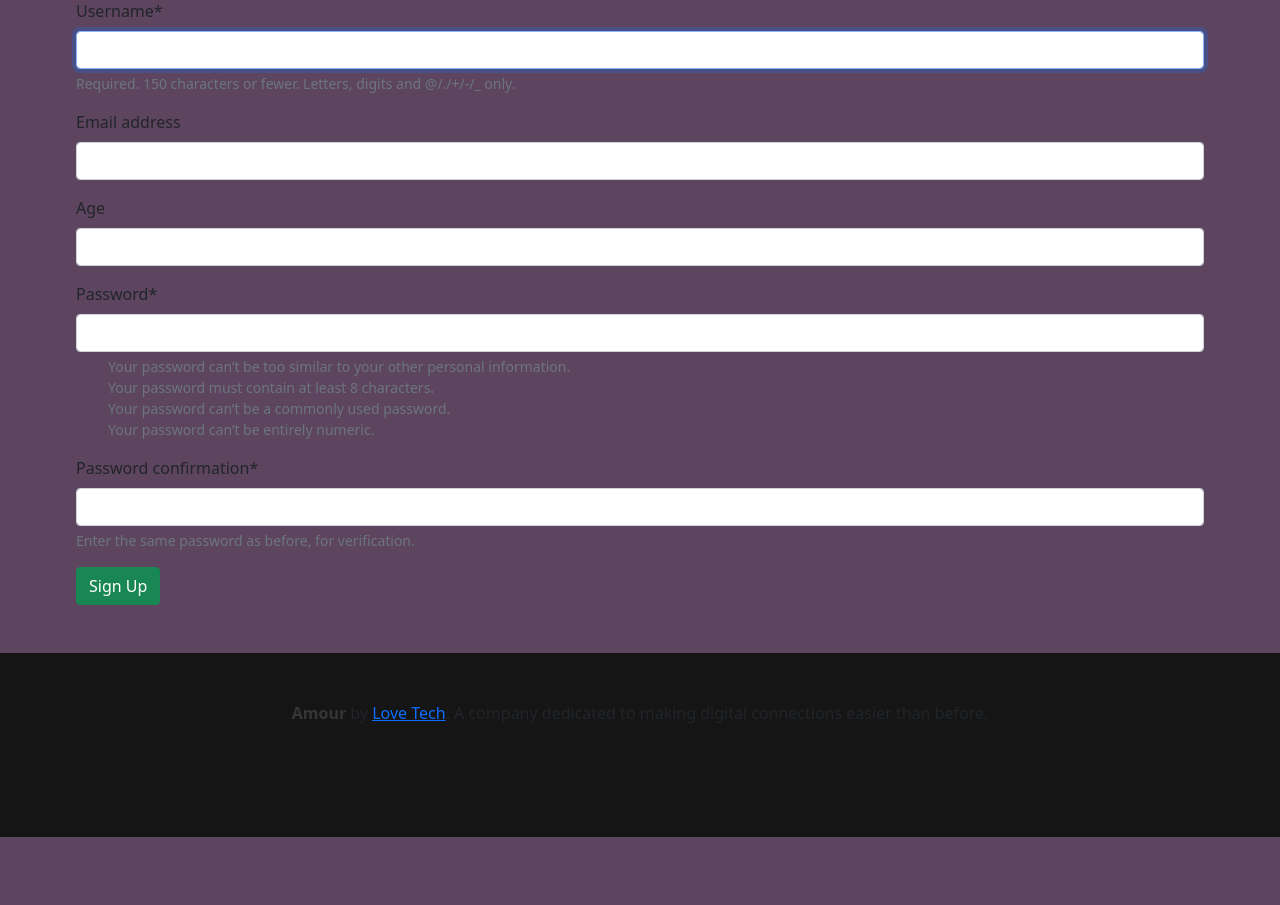
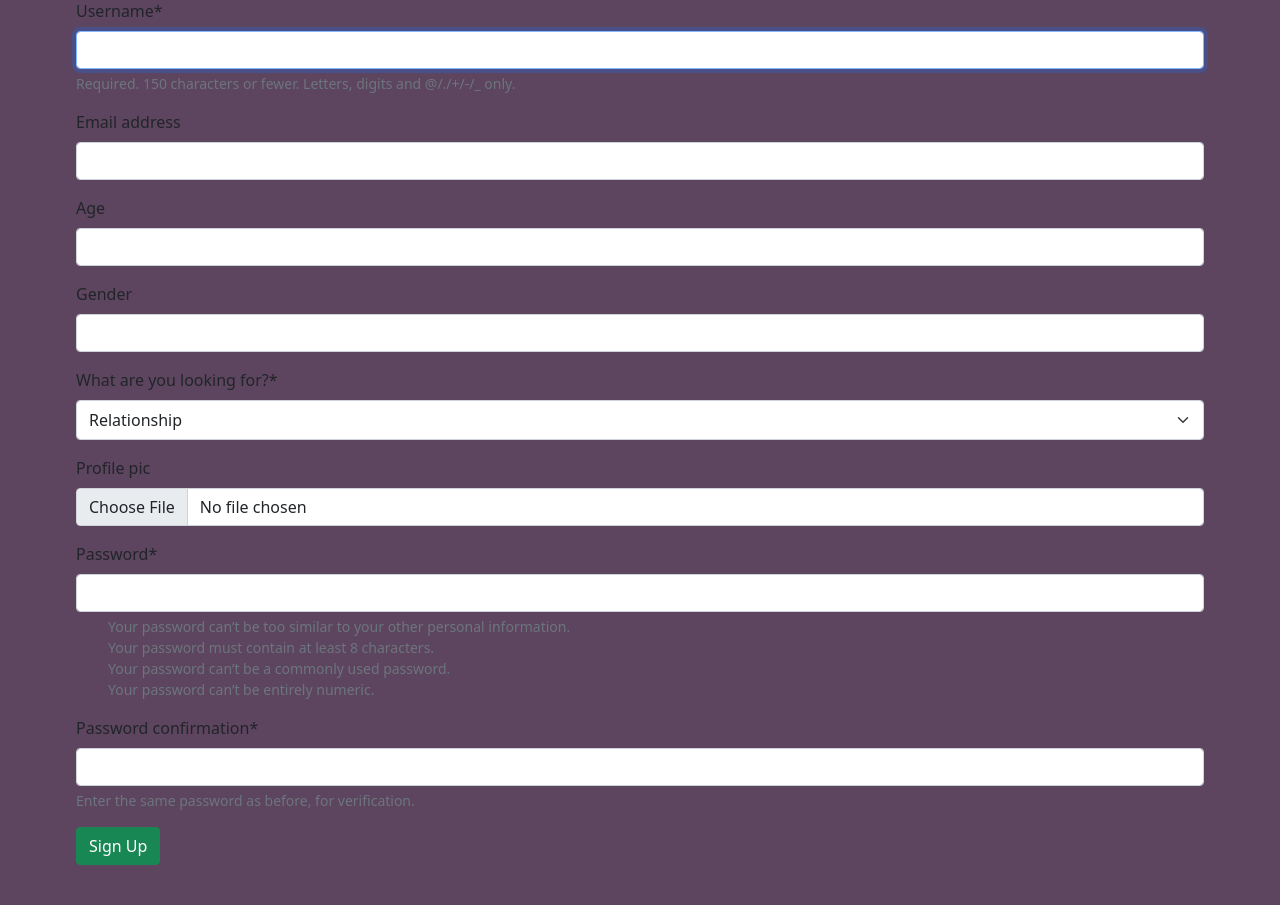
Before and after one commit to Nate-Heim/Amour, a Django app: page /accounts/signup/ in a window 1280 px wide. Shown: the part 165-1070 px from the top of the page. Before the commit the page ends 1002 px from the top, so only its background shows below. Run offline with Django 5.2, Linux system fonts and the light colour scheme; some libraries are stand-ins or nearby versions.

Commit message:
Profile page, Profile Pic add, Whole tone of account meta inheritance

```diff
--- a/Django_project/settings.py
+++ b/Django_project/settings.py
@@ -1,4 +1,5 @@
 from pathlib import Path
+import os
 
 # Build paths inside the project like this: BASE_DIR / 'subdir'.
 BASE_DIR = Path(__file__).resolve().parent.parent
@@ -133,3 +134,7 @@ AUTH_USER_MODEL = "accounts.CustomUser"
 LOGIN_REDIRECT_URL = "home"
 LOGOUT_REDIRECT_URL = "home"
 EMAIL_BACKEND = "django.core.mail.backends.console.EmailBackend"  #Backend email password reset until site is hosted
+
+#Profile Picture related settings
+MEDIA_URL = '/media/'
+MEDIA_ROOT = os.path.join(BASE_DIR, 'media')
--- a/Django_project/urls.py
+++ b/Django_project/urls.py
@@ -20,6 +20,9 @@ from django.contrib import admin
 from django.urls import path, include, re_path
 import debug_toolbar
 from django.contrib.auth import views as auth_views
+from accounts.views import profile_view
+from django.conf import settings
+from django.conf.urls.static import static
 
 urlpatterns = [
     path("admin/", admin.site.urls),
@@ -29,4 +32,11 @@ urlpatterns = [
     path("_debug_/", include(debug_toolbar.urls)),
     path("captcha/", include("captcha.urls")),
     re_path(r"", include("django_private_chat2.urls", namespace="django_private_chat2")),
+    path('profile/', profile_view, name='profile'),
 ]
+
+#Think this needs to be in Django urls as well to serve the photo
+
+#Profile Pic related work (Under work by Colin DONT TOUCH!!)
+if settings.DEBUG:
+    urlpatterns += static(settings.MEDIA_URL, document_root=settings.MEDIA_ROOT)
--- a/Templates/base.html
+++ b/Templates/base.html
@@ -64,7 +64,7 @@
             <div class="navbar-start">
                 <!-- if user.authenticated for these two to display in navbar -->
                 {% if user.is_authenticated %}
-                    <a class="navbar-item" href="profileUserView.html">Profile</a>
+                    <a class="navbar-item" href="{% url 'profile' %}">Profile</a>
                     <a class="navbar-item"href="matchPage.html">Matches</a>
                     <a class="navbar-item" href="chatPage.html">Chat</a>
                 <!-- Sign out Options included Here need to be fixed the link directs you to login and sign up-->
--- a/Templates/registration/signup.html
+++ b/Templates/registration/signup.html
@@ -4,7 +4,7 @@
 
 {% block content %}
     <h2>Sign Up</h2>
-    <form method="post">{% csrf_token %}
+    <form method="post" enctype="multipart/form-data">{% csrf_token %}<!--Added in "enctype" as part of profile pic work-->
         {{ form|crispy }}
     <button class="btn btn-success" type="submit">Sign Up</button>
     </form>
--- a/accounts/forms.py
+++ b/accounts/forms.py
@@ -4,15 +4,37 @@ from .models import CustomUser
 from django import forms
 from captcha.fields import CaptchaField
 
+
+
+
 class CustomerUserCreationForm(UserCreationForm):
     captcha = CaptchaField()#adds the captcha
+
+    DESIRE_CHOICES = [
+    ('relationship', 'Relationship'),
+    ('friendship', 'Friendship'),
+    ('fling', 'Fling'),
+    ('other', 'Other'),
+    ('soulmate', 'Soulmate'),
+]
+    Desires = forms.ChoiceField(
+    choices=DESIRE_CHOICES,
+    label="What are you looking for?",
+    required=True,
+    widget=forms.Select(attrs={"class": "form-control"}) #This was optional and it just adds some CSS classes
+)
+
     class Meta:
         model = CustomUser
         fields = (
             "username",
             "email",
             "age",
+            "Gender",
+            "Desires",
+            "profile_pic",
         )
+
 
 class CustomUserChangeForm(UserChangeForm):
     class Meta:
@@ -21,8 +43,18 @@ class CustomUserChangeForm(UserChangeForm):
             "username",
             "email",
             "age",
+            "Gender",
+            "Desires",
+            "profile_pic",
         )
 
+class ProfileForm(forms.ModelForm):
+    class Meta:
+        model = CustomUser
+        fields = ['profile_pic', 'Desires', 'age', 'Gender']
+        widgets = {
+            'desires': forms.Select(attrs={'class': 'form-control'}),
+        }
 class CaptchatestForm(forms.Form):
     myfield= forms.CharField(label="My Field", max_length=100)
     captcha = CaptchaField()
--- a/accounts/models.py
+++ b/accounts/models.py
@@ -1,8 +1,32 @@
+#Amour/accounts/models.py
 from django.contrib.auth.models import AbstractUser
 
 from django.db import models
 
 # Create your models here.
 class CustomUser(AbstractUser):
+    age = models.PositiveIntegerField(null=True, blank=True)
+    Gender = models.CharField(max_length=10, null=True, blank=True)
 
-    age = models.PositiveIntegerField(null=True, blank=True)
+    # Add a field to store the selected desire
+    DESIRE_CHOICES = [
+        ('relationship', 'Relationship'),
+        ('friendship', 'Friendship'),
+        ('fling', 'Fling'),
+        ('other', 'Other'),
+        ('soulmate', 'Soulmate'),
+    ]
+
+    Desires = models.CharField(
+        max_length=50,
+        choices=DESIRE_CHOICES,
+        null=True,
+        blank=True,
+    )
+
+    #Starting the work for adding profile pictures
+    profile_pic = models.ImageField(
+        upload_to='profile_pics/', #This is me making a directory for the profile pictures called "profile_pics/"
+        null=True,
+        blank=True,
+    )
--- a/accounts/urls.py
+++ b/accounts/urls.py
@@ -1,11 +1,19 @@
 #Amour/accounts/urls.py
+from accounts.views import profile_view
 from django.contrib.auth import views as auth_views
 from django.urls import path, include
 from .views import SignUpView
+from django.conf import settings
+from django.conf.urls.static import static
 
 urlpatterns = [
     path('login/', auth_views.LoginView.as_view(), name='login'),  # Define the login view
     path('password_reset/', auth_views.PasswordResetView.as_view(template_name="registration/password_reset_form.html"), name='password_reset'),
     path("signup/", SignUpView.as_view(), name="signup"),
     path("captcha/", include("captcha.urls")),
+    path('profile/', profile_view, name='profile'),
 ]
+
+#Profile Pic related work (Under work by Colin DONT TOUCH!!)
+if settings.DEBUG:
+    urlpatterns += static(settings.MEDIA_URL, document_root=settings.MEDIA_ROOT)
--- a/accounts/views.py
+++ b/accounts/views.py
@@ -2,9 +2,28 @@
 from django.urls import reverse_lazy
 from django.views.generic import CreateView
 from django.shortcuts import render, redirect
-from .forms import CustomerUserCreationForm
+from .forms import CustomerUserCreationForm, ProfileForm
+from django.contrib.auth.decorators import login_required
+from accounts.models import CustomUser
 
 class SignUpView(CreateView):
     form_class = CustomerUserCreationForm
     success_url = reverse_lazy('login')  # Redirect after successful sign-up
     template_name = 'registration/signup.html'
+
+
+#Special view for profile page
+@login_required
+def profile_view(request):
+    if request.method == 'POST':
+        user = request.user
+        user.age = request.POST.get('age')
+        user.Gender = request.POST.get('Gender')
+        user.desires = request.POST.get('desires')
+        if request.FILES.get('profile_picture'):
+            user.profile_picture = request.FILES['profile_picture']
+        user.save()
+        return redirect('profile')
+
+    desires_choices = CustomUser._meta.get_field('Desires').choices
+    return render(request, 'profile.html', {'desires_choices': desires_choices})
```
Also changed, not shown: Templates/profile.html (added, +35 -0 lines), Templates/profileUserView.html (deleted, +0 -8 lines), accounts/migrations/0002_customuser_desires_customuser_gender.py (added), accounts/migrations/0003_customuser_profile_pic_alter_customuser_desires.py (added), media/profile_pics/testProfile.jpg (added), media/profile_pics/testProfile_HfUOy5Y.jpg (added).
